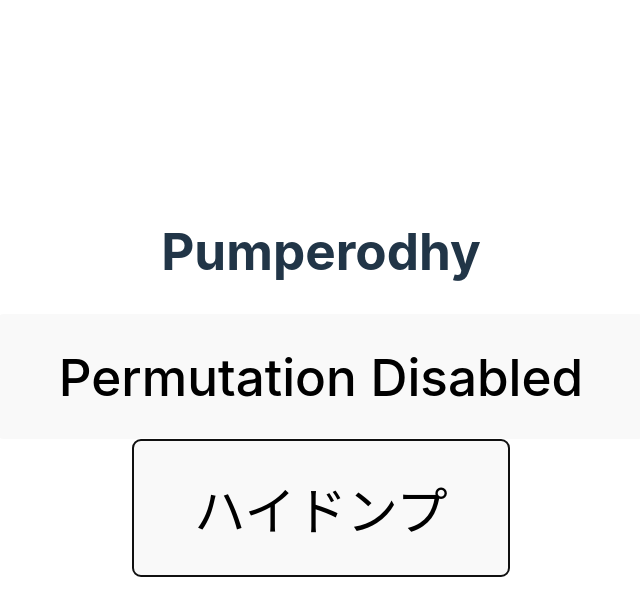
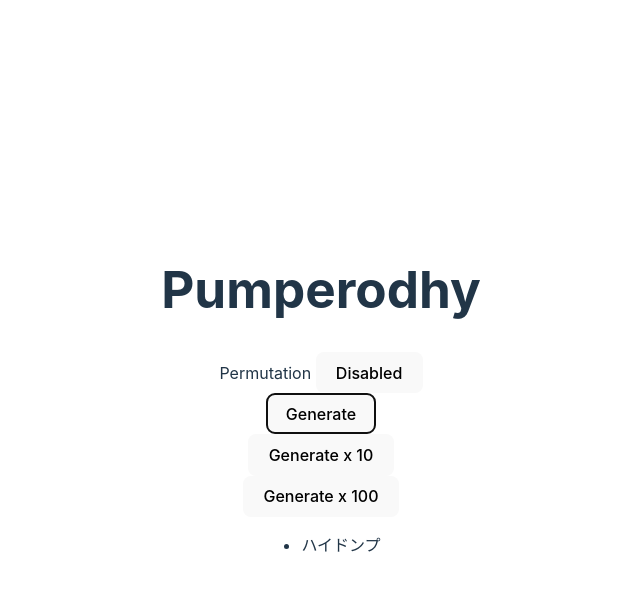
Before and after one commit to Nishinoyama/pumperodhy, a website built with Vite: page index.html in a window 1280 px wide. Both pictures are taken after a click on the button "Generate". Shown: the whole page, without its empty margins (319-959 px from the left). Built offline with nearby package versions, Linux system fonts and the light colour scheme.

Commit message:
generate a lot

```diff
--- a/src/main.ts
+++ b/src/main.ts
@@ -1,19 +1,38 @@
 import './style.css'
 import {PumpState, setupPermutation, setupPump} from "./pumpe.ts";
 
+const pumpState = new PumpState("ハイドロポンプ", false);
+
 document.querySelector<HTMLDivElement>('#app')!.innerHTML = `
   <div>
-    <h1>Pumperodhy<h1>
-    <div>
-      <button id="permutation"> Permutation Disabled </button>
+    <h1>Pumperodhy</h1>
+    <div class="config">
+      <div class="config-item">
+        <label for="permutation">
+          Permutation
+          <button  id="permutation"> Disabled </button>
+        </label>
+      </div>
     </div>
     <div>
       <button id="generate">Generate</button>
     </div>
+    <div>
+      <button id="generate10">Generate x 10</button>
+    </div>
+    <div>
+      <button id="generate100">Generate x 100</button>
+    </div>
+    <div>
+      <div id="results">
+      </div>
+    </div>
   </div>
 `
 
-const pumpState = new PumpState("ハイドロポンプ", false);
+const results = document.querySelector<HTMLDivElement>('#results')!;
 
-setupPump(document.querySelector<HTMLButtonElement>('#generate')!, pumpState);
+setupPump(document.querySelector<HTMLButtonElement>('#generate')!, pumpState, results);
+setupPump(document.querySelector<HTMLButtonElement>('#generate10')!, pumpState, results, 10);
+setupPump(document.querySelector<HTMLButtonElement>('#generate100')!, pumpState, results, 100);
 setupPermutation(document.querySelector<HTMLButtonElement>('#permutation')!, pumpState);
--- a/src/pumpe.ts
+++ b/src/pumpe.ts
@@ -21,15 +21,16 @@ export class PumpState {
   }
 }
 
-export function setupPump(element: HTMLButtonElement, pumpState: PumpState) {
+export function setupPump(element: HTMLButtonElement, pumpState: PumpState, results: HTMLDivElement, times: number = 1) {
   element.addEventListener('click', () => {
-    element.innerHTML = pumpState.generatePump();
+    const pump = Array.from({length: times}, () => `<li>${pumpState.generatePump()}</li>`).join(" ");
+    results.innerHTML = `<ul>${pump}</ul>`;
   });
 }
 
 export function setupPermutation(element: HTMLButtonElement, pumpState: PumpState) {
-element.addEventListener('click', () => {
+  element.addEventListener('click', () => {
     pumpState.permutation = !pumpState.permutation;
-    element.innerHTML = pumpState.permutation ? "Permutation Enabled" : "Permutation Disabled";
+    element.innerHTML = pumpState.permutation ? "Enabled" : "Disabled";
   });
 }
--- a/src/style.css
+++ b/src/style.css
@@ -94,3 +94,22 @@ button:focus-visible {
     background-color: #f9f9f9;
   }
 }
+
+.config {
+  display: flex;
+  justify-content: center;
+  gap: 1em;
+  margin-top: 2em;
+}
+
+.config-item {
+  display: flex;
+  flex-direction: column;
+  gap: 0.5em;
+}
+
+div#results {
+  width: max-content;
+  margin: 0 auto;
+  text-align: left;
+}
```
